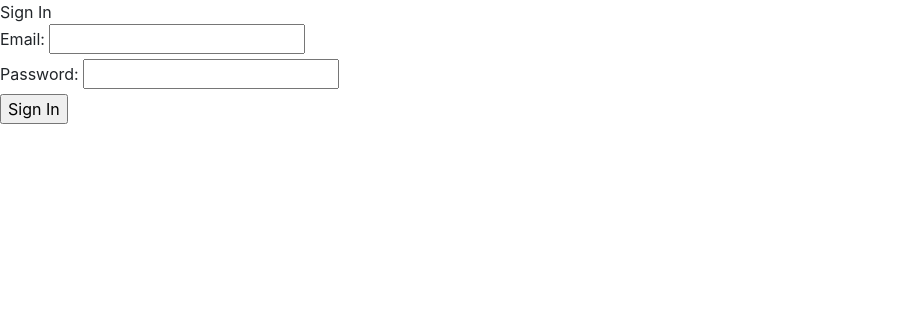
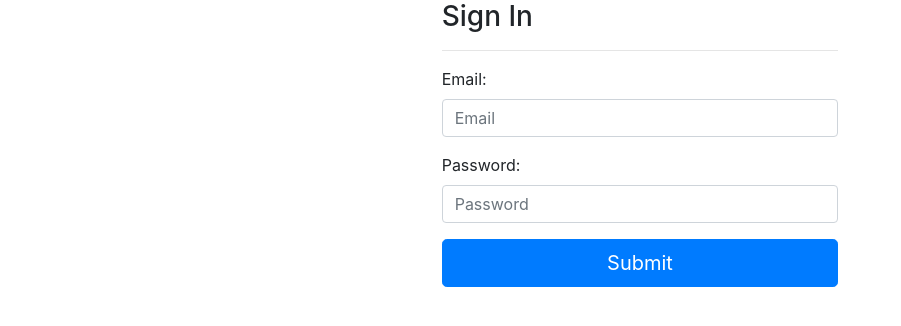
Before and after one commit to Quanisha704/Software-Engineering-Project, a Flask app: page /sign_in in a window 1280 px wide. Shown: the top 326 px of the page, without its empty margins (0-901 px from the left). Run offline with Flask 2, Linux system fonts and the light colour scheme; some libraries are stand-ins or nearby versions.

Commit message:
added bootstrap

```diff
--- a/templates/sign_in.html
+++ b/templates/sign_in.html
@@ -3,12 +3,33 @@
 {% block title %}Family Ties - Sign In{% endblock %}
 
 {% block content %}
-Sign In<br>
+
+<div class="container-fluid">
+    <div class="row">
+        <div class="offset-md-4 col-md-4">
+            <h3>Sign In</h3>
+            <hr>
+            <form action='/sign_in' method = 'POST'>
+                <div class="form-group">
+                    <label for="email">Email:</label>
+                    <input type="email" class="form-control" name="email" placeholder="Email" required>
+                </div>
+                <div class="form-group">
+                    <label for="password">Password:</label>
+                    <input type="password" class="form-control" name="password" placeholder="Password" required>
+                </div>
+                <button type="submit" class="btn btn-primary btn-lg btn-block">Submit</button>
+            </form>
+
+        </div>
+    </div>
+</div>
+<!-- Sign In<br>
 <form action='/sign_in' method = 'POST'>
     <label for="email">Email:</label>
     <input type="email" name="email" required><br>
     <label for="password">Password:</label>
     <input type="password" name="password"  minlength="8" required><br>
     <input type="submit" value="Sign In">
-</form>
+</form> -->
 {% endblock %}
```
